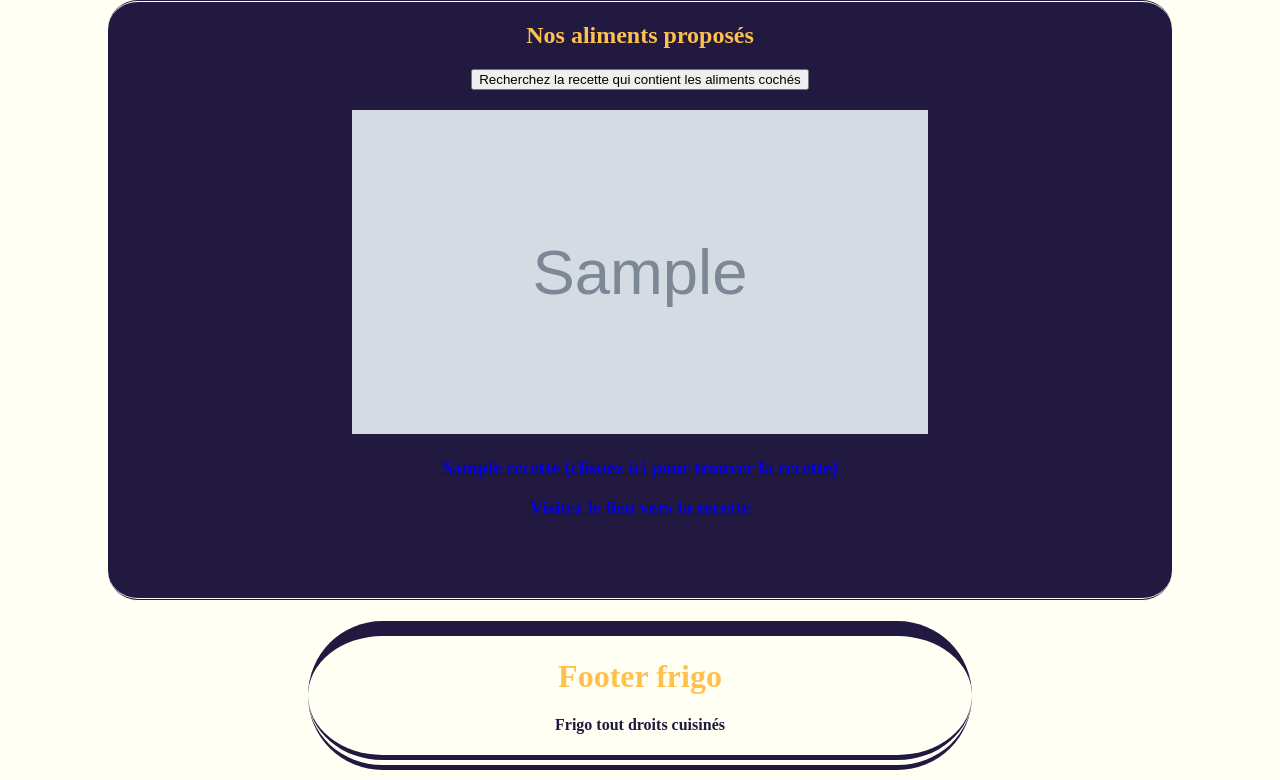
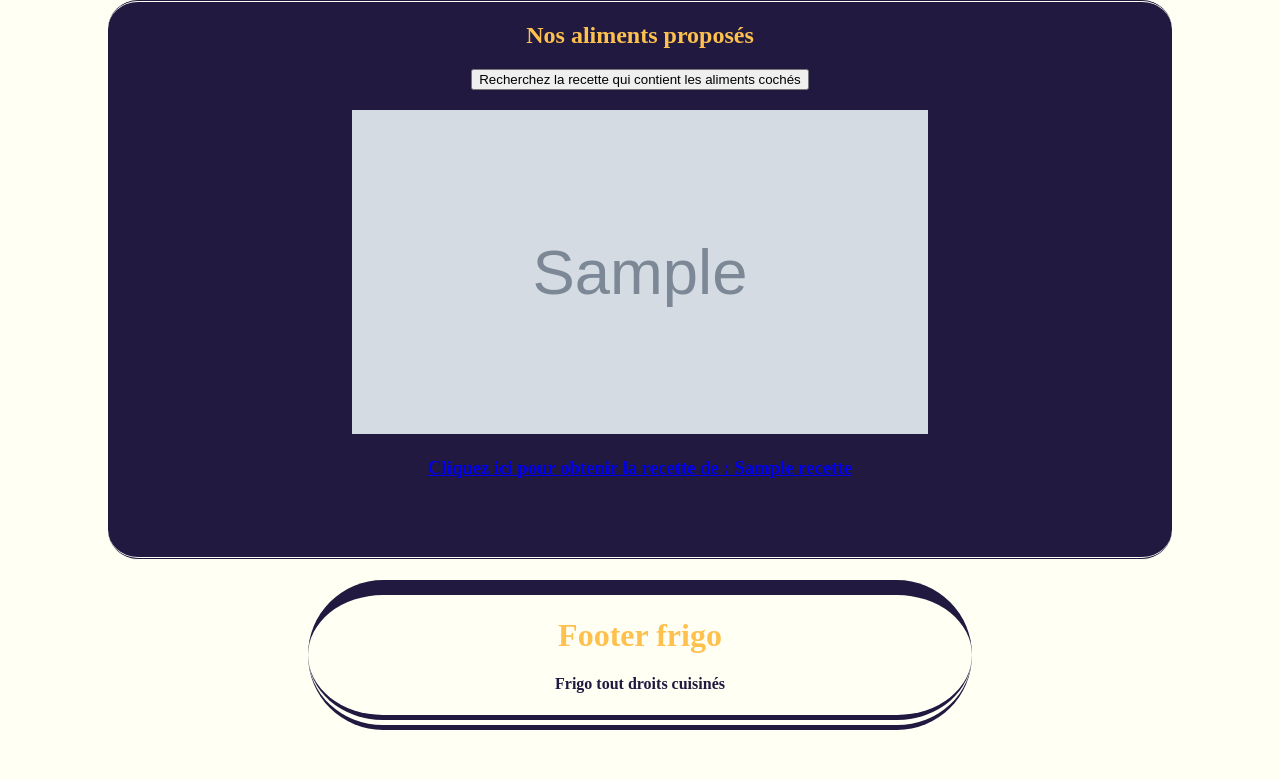
Before and after one commit to ele-sana/GitFridge, a Django app: page /FridgeApp/Recettes/ in a window 1280 px wide. Shown: the part 300-1080 px from the top of the page. After the commit the page ends 1030 px from the top, so only its background shows below. Run offline with Django 3.2, Linux system fonts and the light colour scheme; tables that the repository leaves empty hold one stand-in row (values such as "Sample post"); grey boxes marked "Sample" are stand-in pictures.

Commit message:
nouvelle présentation

```diff
--- a/FridgeProject/FridgeApp/templates/TemplateFridge/list.html
+++ b/FridgeProject/FridgeApp/templates/TemplateFridge/list.html
@@ -14,8 +14,8 @@
                 <img class="SerieImage" src="{{ recette.picture}}" alt="image de {{ recette.name }}" width="576px" height="324px"  >
 
             </a>
-            <h3><a href={{ recette.howToCook }}>{{ recette.name }} (clisuez ici pour trouver la recette)</a></h3>
-            <h3><a href={{ recette.howToCook }}>Visitez le lien vers la recette</a></h3>
+            <h3><a href={{ recette.howToCook }}>Cliquez ici pour obtenir la recette de : {{ recette.name }}</a></h3>
+            <!-- <h3><a href={{ recette.howToCook }}>Visitez le lien vers la recette</a></h3> -->
 
 
 
--- a/FridgeProject/FridgeApp/templates/TemplateFridge/searchForm.html
+++ b/FridgeProject/FridgeApp/templates/TemplateFridge/searchForm.html
@@ -3,9 +3,9 @@
 
     <label for="searchForm">
             </label>
+
         <input type="checkbox" id="searchForm" name="query">
-        <a href="{% url 'FridgeApp:FooDListing'  %}">{{ aliment.name }} <br></a>
-
+        <a>{{ aliment.name }} <br></a>
 </form>
 {% endfor %}
 <button aria-multiselectable="true">Recherchez la recette qui contient les aliments cochés</button>
```
